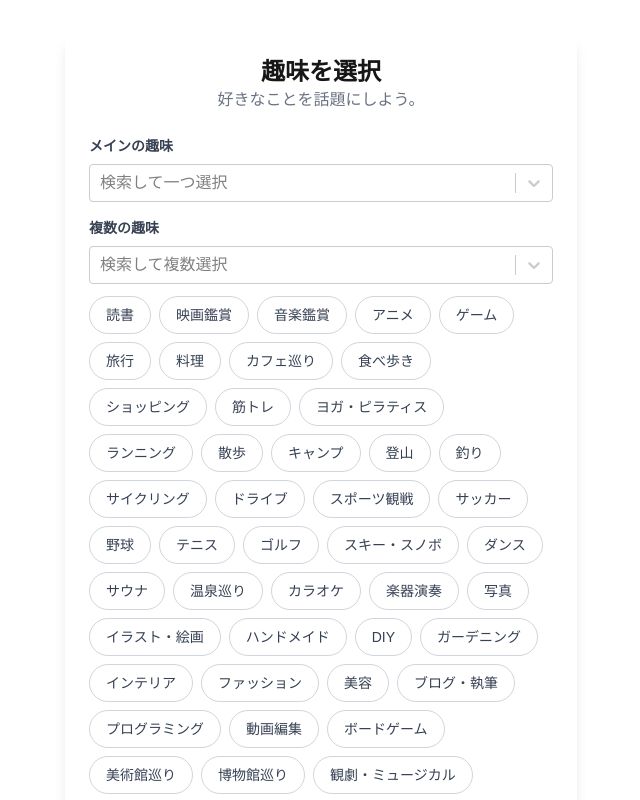
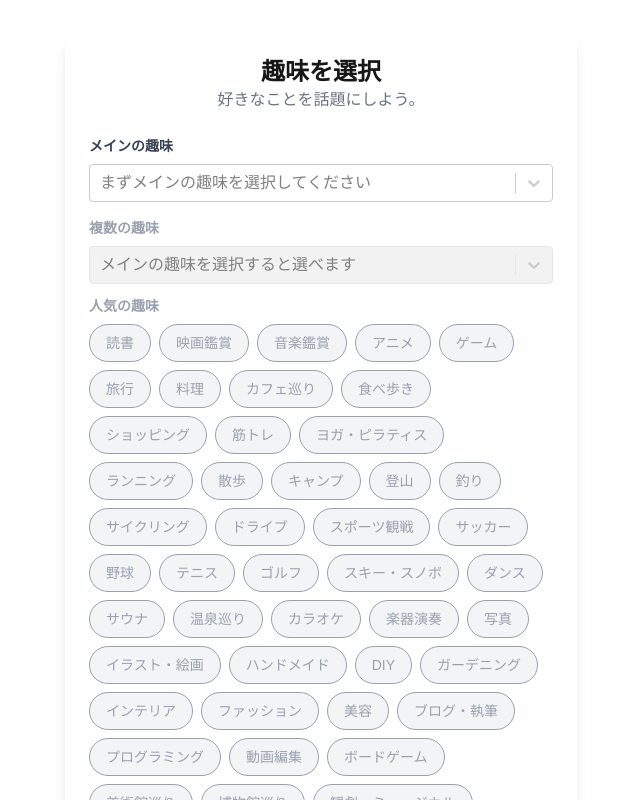
Before and after one commit to k4nkan/RSS_Hackathon_2025_HansodeMan, a Next.js app in the folder frontend/: page /hobby in a window 1280 px wide. Shown: the top 800 px of the page, without its empty margins (319-959 px from the left). Built offline with nearby package versions, Linux system fonts and the light colour scheme.

Commit message:
#62 フォームの必須化

```diff
--- a/frontend/app/hobby/HobbyTagSelector.tsx
+++ b/frontend/app/hobby/HobbyTagSelector.tsx
@@ -1,8 +1,6 @@
 "use client";
 import { useState } from "react";
 import dynamic from "next/dynamic";
-// OnChangeValue は使わなくなったので型インポートから削除してもOKです
-// import type { OnChangeValue } from "react-select";
 
 const Select = dynamic(() => import("react-select"), {
   ssr: false,
@@ -27,6 +25,9 @@ export default function HobbyTagSelector({
 
   const [selectedHobbies, setSelectedHobbies] = useState<HobbyOption[]>([]);
 
+  // [変更点] メインの趣味が選択されているかどうかの判定フラグ
+  const isSubHobbyDisabled = selectedMainHobby === null;
+
   const handlePopularTagClick = (tag: string) => {
     const isAlreadySelected = selectedHobbies.some(
       (hobby) => hobby.value === tag
@@ -41,9 +42,7 @@ export default function HobbyTagSelector({
     }
   };
 
-  // [変更点] ここを修正してTypeScriptエラーを解消
   const handleMultiSelectChange = (newValue: unknown) => {
-    // onChangeから渡される値(newValue)の型を、HobbyOptionの配列であると明示する
     setSelectedHobbies(newValue as HobbyOption[]);
   };
 
@@ -64,26 +63,36 @@ export default function HobbyTagSelector({
           value={selectedMainHobby}
           onChange={(selected) => setSelectedMainHobby(selected as HobbyOption)}
           isClearable
-          placeholder="検索して一つ選択"
+          placeholder="まずメインの趣味を選択してください"
         />
       </div>
 
       <div className="mb-3">
-        <label className="block text-sm font-semibold text-gray-700 mb-2">
+        <label
+          className={`block text-sm font-semibold mb-2 ${
+            isSubHobbyDisabled ? "text-gray-400" : "text-gray-700"
+          }`}
+        >
           複数の趣味
         </label>
         <Select
           instanceId="multi-hobby-selector"
           options={options}
           value={selectedHobbies}
-          onChange={handleMultiSelectChange} // 修正した関数を渡す
+          onChange={handleMultiSelectChange}
           isMulti
-          placeholder="検索して複数選択"
+          placeholder="メインの趣味を選択すると選べます"
+          isDisabled={isSubHobbyDisabled}
         />
       </div>
 
       <div className="mb-8">
-        <h3 className="text-sm font-semibold text-gray-700 mb-2">
+        <h3
+          className={`text-sm font-semibold mb-2 ${
+            isSubHobbyDisabled ? "text-gray-400" : "text-gray-700"
+          }`}
+        >
+          人気の趣味
         </h3>
         <div className="flex flex-wrap gap-2">
           {popularHobbies.map((tag) => (
@@ -91,10 +100,13 @@ export default function HobbyTagSelector({
               key={tag}
               type="button"
               onClick={() => handlePopularTagClick(tag)}
+              disabled={isSubHobbyDisabled}
               className={`
                 px-4 py-2 rounded-full text-sm font-medium transition-colors border
                 ${
-                  selectedHobbies.some((hobby) => hobby.value === tag)
+                  isSubHobbyDisabled
+                    ? "bg-gray-100 text-gray-400 cursor-not-allowed"
+                    : selectedHobbies.some((hobby) => hobby.value === tag)
                     ? "bg-blue-600 text-white border-blue-600"
                     : "bg-white text-gray-700 border-gray-300 hover:bg-gray-50"
                 }
--- a/frontend/app/login/page.tsx
+++ b/frontend/app/login/page.tsx
@@ -2,14 +2,22 @@
 
 import Image from "next/image";
 import { useRouter } from "next/navigation";
+import { useState } from "react"; // [変更点] useStateをインポート
 
 export default function LoginPage() {
   const router = useRouter();
+
+  // [変更点] 入力値を管理するStateを追加
+  const [userId, setUserId] = useState("");
+  const [password, setPassword] = useState("");
 
   const handleSubmit = (e: React.FormEvent) => {
     e.preventDefault();
     router.push("/top");
   };
+
+  // [変更点] ボタンが有効かどうかの判定ロジック
+  const isButtonEnabled = userId.trim() !== "" && password.trim() !== "";
 
   return (
     <div className="flex h-screen items-center justify-center bg-white">
@@ -34,6 +42,8 @@ export default function LoginPage() {
               id="userId"
               className="mt-1 w-full rounded-lg border border-gray-300 px-3 py-2 text-sm focus:outline-none focus:ring-2 focus:ring-blue-500"
               placeholder="ユーザーIDを入力"
+              value={userId} // [変更点] valueを追加
+              onChange={(e) => setUserId(e.target.value)} // [変更点] onChangeを追加
             />
           </div>
 
@@ -49,12 +59,22 @@ export default function LoginPage() {
               id="password"
               className="mt-1 w-full rounded-lg border border-gray-300 px-3 py-2 text-sm focus:outline-none focus:ring-2 focus:ring-blue-500"
               placeholder="パスワードを入力"
+              value={password} // [変更点] valueを追加
+              onChange={(e) => setPassword(e.target.value)} // [変更点] onChangeを追加
             />
           </div>
 
           <button
             type="submit"
-            className="w-full rounded-lg bg-blue-600 py-2 text-white font-semibold hover:bg-blue-700 transition-colors"
+            // [変更点] isButtonEnabledに応じてclassNameとdisabledを動的に変更
+            className={`w-full rounded-lg py-2 text-white font-semibold transition-colors
+              ${
+                isButtonEnabled
+                  ? "bg-blue-600 hover:bg-blue-700"
+                  : "bg-gray-400 cursor-not-allowed"
+              }
+            `}
+            disabled={!isButtonEnabled}
           >
             ログイン
           </button>
--- a/frontend/app/profile/edit/page.tsx
+++ b/frontend/app/profile/edit/page.tsx
@@ -3,6 +3,7 @@
 import React, { useState } from "react";
 import Link from "next/link";
 import { useRouter } from "next/navigation";
+// [変更点] Modalのインポートを削除
 
 const initialUser = {
   name: "山田 太郎",
@@ -33,13 +34,20 @@ const ProfileEditPage = () => {
   const router = useRouter();
   const [name, setName] = useState(initialUser.name);
   const [mbti, setMbti] = useState(initialUser.mbti);
+  // [変更点] モーダル用のuseStateを削除
 
+  // [変更点] handleSaveの処理をalert()とページ遷移に戻す
   const handleSave = (e: React.FormEvent) => {
     e.preventDefault();
     console.log("Saving data:", { name, mbti });
     alert("プロフィールを更新しました！");
     router.push("/profile");
   };
+
+  // [変更点] handleCloseModal関数を削除
+
+  // ボタンが有効かどうかの判定ロジックはそのまま
+  const isButtonEnabled = name.trim() !== "";
 
   return (
     <div className="min-h-screen bg-gray-100 flex items-center justify-center p-4">
@@ -113,7 +121,14 @@ const ProfileEditPage = () => {
         <div className="flex flex-col space-y-3">
           <button
             type="submit"
-            className="w-full py-2 px-4 bg-blue-600 rounded-lg text-white font-semibold hover:bg-blue-700 transition-colors"
+            className={`w-full py-2 px-4 rounded-lg text-white font-semibold transition-colors
+              ${
+                isButtonEnabled
+                  ? "bg-blue-600 hover:bg-blue-700"
+                  : "bg-gray-400 cursor-not-allowed"
+              }
+            `}
+            disabled={!isButtonEnabled}
           >
             保存する
           </button>
@@ -125,6 +140,8 @@ const ProfileEditPage = () => {
           </Link>
         </div>
       </form>
+
+      {/* [変更点] Modalコンポーネントの呼び出しを削除 */}
     </div>
   );
 };
--- a/frontend/app/signup/page.tsx
+++ b/frontend/app/signup/page.tsx
@@ -2,14 +2,27 @@
 
 import Image from "next/image";
 import { useRouter } from "next/navigation";
+import { useState } from "react"; // [変更点] useStateをインポート
 
 export default function LoginPage() {
   const router = useRouter();
+
+  // [変更点] 3つの入力値を管理するStateを追加
+  const [userId, setUserId] = useState("");
+  const [password, setPassword] = useState("");
+  const [passwordCheck, setPasswordCheck] = useState("");
 
   const handleSubmit = (e: React.FormEvent) => {
     e.preventDefault();
     router.push("/hobby");
   };
+
+  // [変更点] ボタンが有効かどうかの判定ロジック
+  // 全ての入力欄が空でなく、かつパスワードが一致しているか
+  const isButtonEnabled =
+    userId.trim() !== "" &&
+    password.trim() !== "" &&
+    password === passwordCheck;
 
   return (
     <div className="flex h-screen items-center justify-center bg-white">
@@ -34,6 +47,8 @@ export default function LoginPage() {
               id="userId"
               className="mt-1 w-full rounded-lg border border-gray-300 px-3 py-2 text-sm focus:outline-none focus:ring-2 focus:ring-blue-500"
               placeholder="ユーザーIDを入力"
+              value={userId} // [変更点]
+              onChange={(e) => setUserId(e.target.value)} // [変更点]
             />
           </div>
 
@@ -49,12 +64,14 @@ export default function LoginPage() {
               id="password"
               className="mt-1 w-full rounded-lg border border-gray-300 px-3 py-2 text-sm focus:outline-none focus:ring-2 focus:ring-blue-500"
               placeholder="パスワードを入力"
+              value={password} // [変更点]
+              onChange={(e) => setPassword(e.target.value)} // [変更点]
             />
           </div>
 
           <div>
             <label
-              htmlFor="password"
+              htmlFor="passwordCheck"
               className="block text-sm font-medium text-gray-700"
             >
               パスワードの確認
@@ -63,13 +80,23 @@ export default function LoginPage() {
               type="password"
               id="passwordCheck"
               className="mt-1 w-full rounded-lg border border-gray-300 px-3 py-2 text-sm focus:outline-none focus:ring-2 focus:ring-blue-500"
-              placeholder="パスワードを入力"
+              placeholder="パスワードを再入力"
+              value={passwordCheck} // [変更点]
+              onChange={(e) => setPasswordCheck(e.target.value)} // [変更点]
             />
           </div>
 
           <button
             type="submit"
-            className="w-full rounded-lg bg-blue-600 py-2 text-white font-semibold hover:bg-blue-700 transition-colors"
+            // [変更点] classNameとdisabledを動的に変更
+            className={`w-full rounded-lg py-2 text-white font-semibold transition-colors
+              ${
+                isButtonEnabled
+                  ? "bg-blue-600 hover:bg-blue-700"
+                  : "bg-gray-400 cursor-not-allowed"
+              }
+            `}
+            disabled={!isButtonEnabled}
           >
             ログイン
           </button>
```
